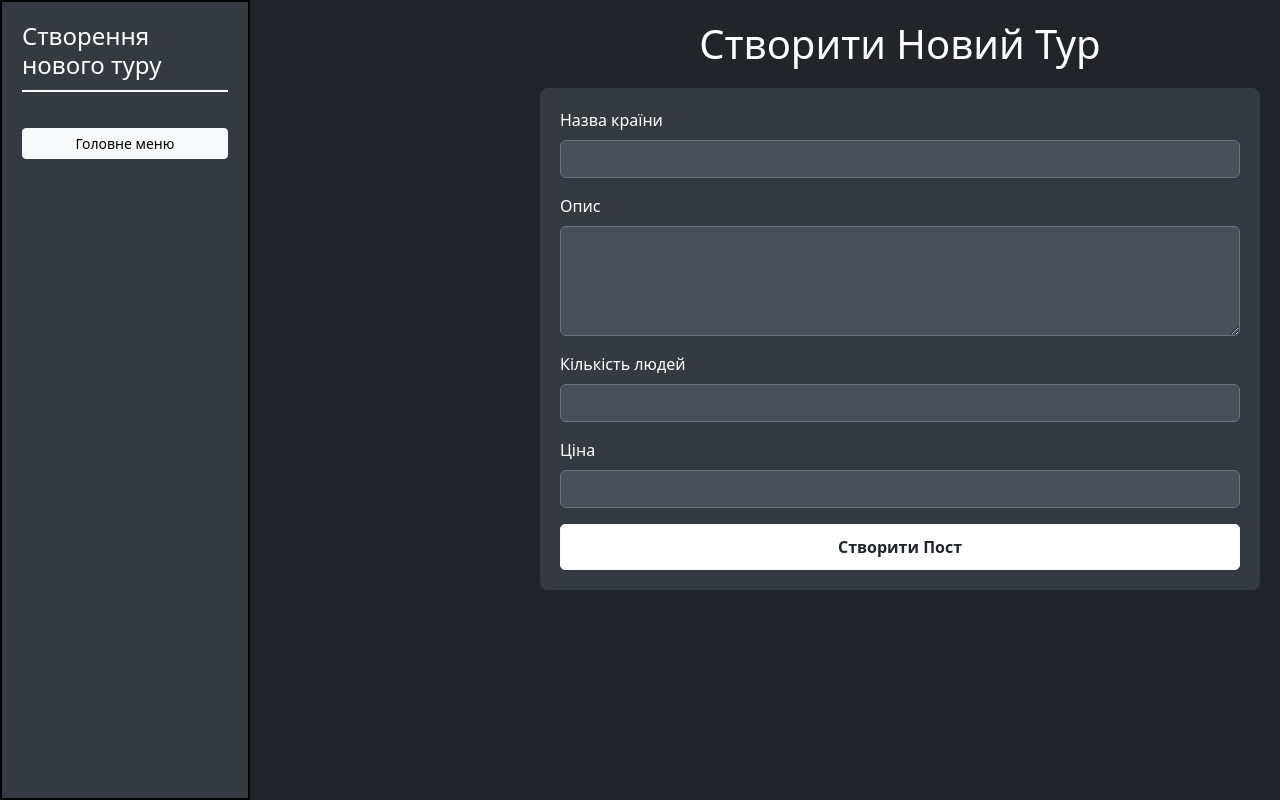
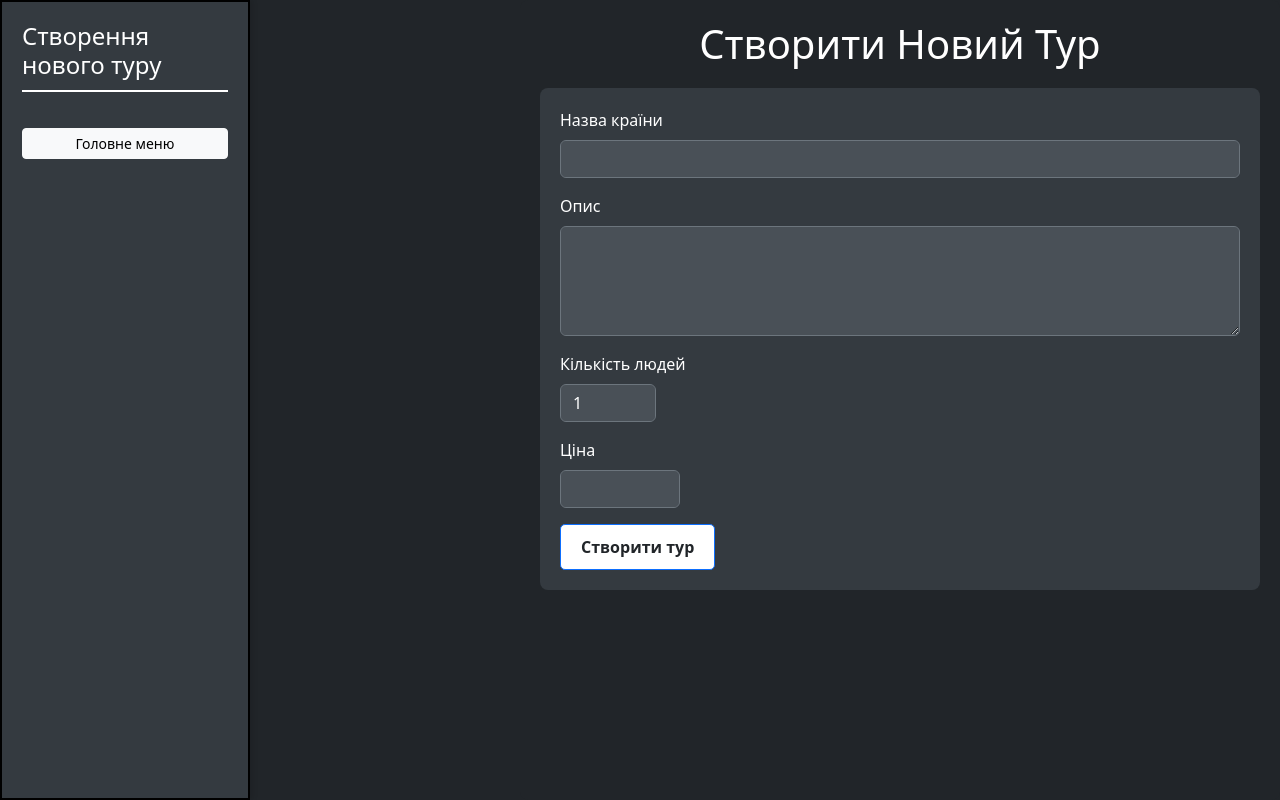
Before and after one commit to L1ptsonnn/Project3semester, a FastAPI app: template templates/tour-create.html in a window 1280 px wide. Run offline with FastAPI, Linux system fonts and the light colour scheme; the template is opened without the code that fills it, so the values that code supplies are empty.

Commit message:
(add): Added js file to create posts

```diff
--- a/app.py
+++ b/app.py
@@ -1,7 +1,7 @@
 from sqlalchemy.orm import Session
 
 from config import app, templates
-from db import get_db, User
+from db import get_db, User, Post
 from sqlalchemy.exc import IntegrityError
 from functools import wraps
 
@@ -102,3 +102,20 @@ async def update_admins(is_admin: list[int] = Form([]), db: Session = Depends(ge
         user.is_admin = user.id in is_admin
     db.commit()
     return RedirectResponse('/is-admin', status_code=303)
+
+
+@app.get("/tour-create", response_class=HTMLResponse)
+async def tour_create(request: Request):
+    return templates.TemplateResponse("tour-create.html", {"request": request})
+
+
+@app.post('/tour-create')
+async def create_tour(request: Request, country: str = Form(...), content: str = Form(...),
+                      group_size: int = Form(...), price: int = Form(...), db: Session = Depends(get_db)):
+    new_tour = Post(country=country, content=content, group_size=group_size, price=price)
+
+    db.add(new_tour)
+    db.commit()
+    db.refresh(new_tour)
+
+    return RedirectResponse(url="/", status_code=303)
--- a/static/css/tour-create-style.css
+++ b/static/css/tour-create-style.css
@@ -64,11 +64,23 @@ body {
     color: white;
 }
 
+.content form .form-control.small-input {
+    background-color: #495057;
+    border: 1px solid #6c757d;
+    color: white;
+    width: auto;
+    max-width: 120px;
+    height: 38px;
+}
+
+
 .content form .form-control {
     background-color: #495057;
     border: 1px solid #6c757d;
     color: white;
+    width: 100%;
 }
+
 
 .content form button {
     background-color: white;
--- /dev/null
+++ b/static/js/post-create.js
@@ -0,0 +1,22 @@
+$('#postSave').click(function () {
+    let formData = new FormData();
+    formData.append('country', $('#country').val());
+    formData.append('content', $('#content').val());
+    formData.append('group_size', $('#group_size').val());
+    formData.append('price', $('#price').val());
+
+    $.ajax({
+        url: '/tour-create',  // Заміна на правильний шлях
+        type: 'POST',
+        data: formData,
+        processData: false,
+        contentType: false,
+        success: function (response) {
+            alert('Тур створено успішно!');
+            window.location.href = '/';
+        },
+        error: function () {
+            alert('Сталася помилка. Спробуйте ще раз.');
+        }
+    });
+});
--- a/templates/tour-create.html
+++ b/templates/tour-create.html
@@ -7,35 +7,40 @@
     <!-- Bootstrap CSS -->
     <link href="https://cdn.jsdelivr.net/npm/bootstrap@5.3.0-alpha3/dist/css/bootstrap.min.css" rel="stylesheet">
     <link rel="stylesheet" href="/static/css/tour-create-style.css">
+    <script src="/static/js/post-create.js"></script>
 </head>
 <body>
 
     <div class="sidebar">
         <h2>Створення нового туру</h2>
-        <a href="/index" class="btn btn-light btn-sm w-100 mt-3">Головне меню</a>
+        <a href="/" class="btn btn-light btn-sm w-100 mt-3">Головне меню</a>
     </div>
 
     <div class="content">
         <h1 class="text-center">Створити Новий Тур</h1>
         <div class="form-container">
-            <form method="POST" action="/add_post">
+            <form method="POST" action="/tour-create">
                 <div class="mb-3">
                     <label for="country" class="form-label">Назва країни</label>
                     <input type="text" class="form-control" id="country" name="country" required>
                 </div>
+
                 <div class="mb-3">
                     <label for="content" class="form-label">Опис</label>
                     <textarea class="form-control" id="content" name="content" rows="4" required></textarea>
                 </div>
+
                 <div class="mb-3">
                     <label for="group_size" class="form-label">Кількість людей</label>
-                    <input type="number" class="form-control" id="group_size" name="group_size" required>
+                    <input type="number" class="form-control small-input" id="group_size" name="group_size" min="1" max="4" value="1" required>
                 </div>
+
                 <div class="mb-3">
                     <label for="price" class="form-label">Ціна</label>
-                    <input type="number" class="form-control" id="price" name="price" required>
+                    <input type="number" class="form-control small-input" id="price" name="price" min="1" required>
                 </div>
-                <button type="submit" class="btn btn-light w-100">Створити Пост</button>
+
+                <button type="submit" class="btn btn-primary" id="postSave">Створити тур</button>
             </form>
         </div>
     </div>
```
